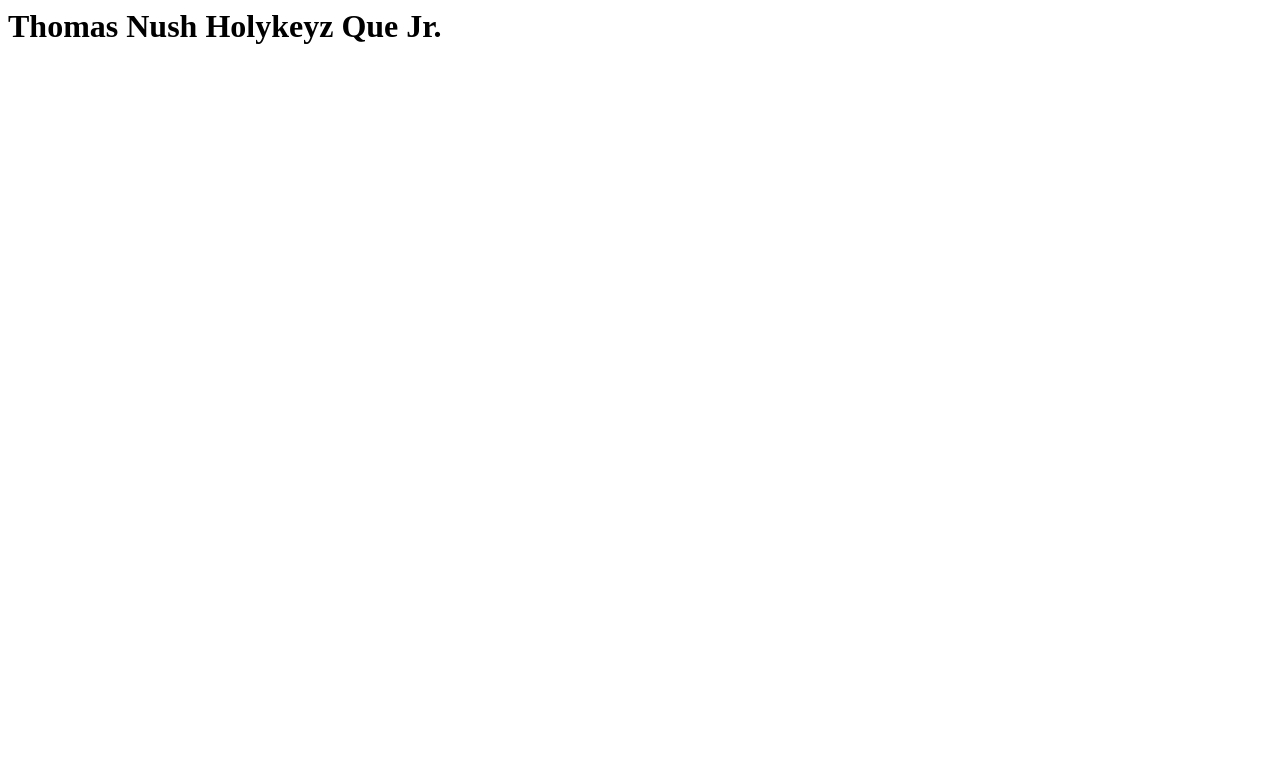
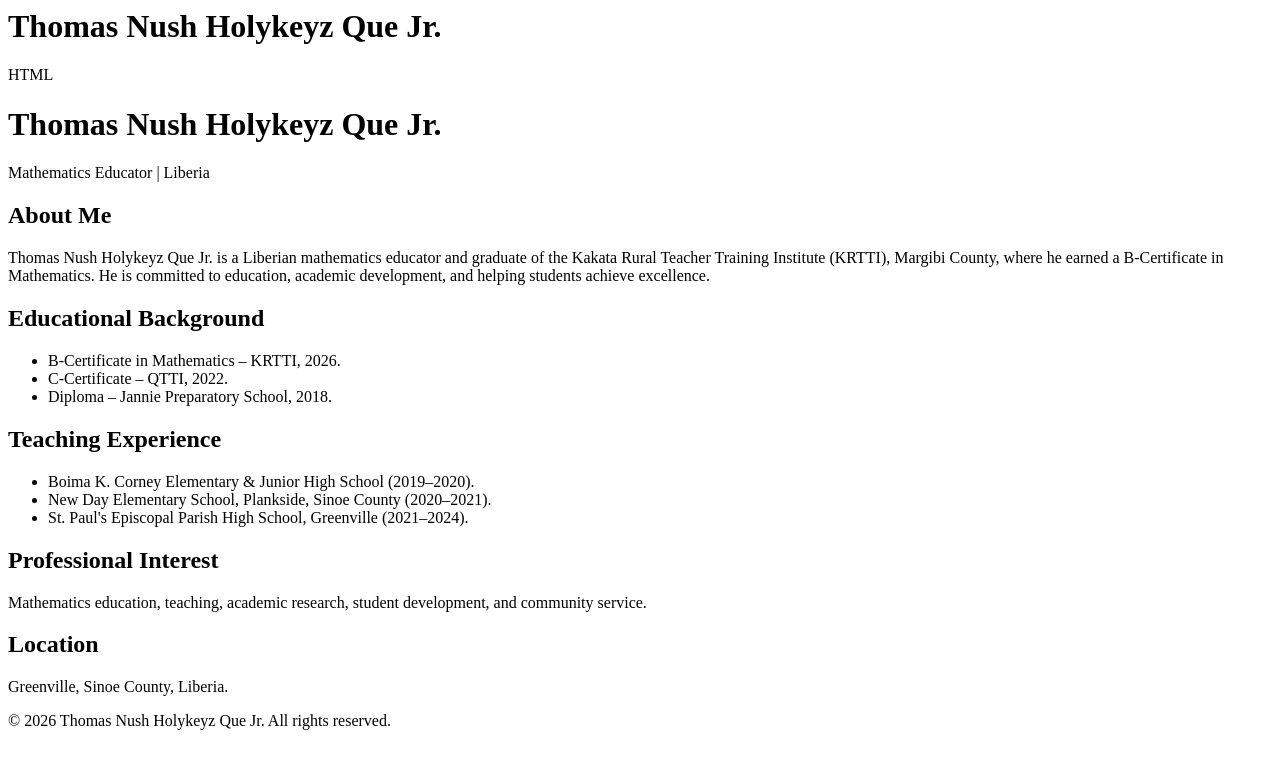
Before and after one commit to 99holykeyz-blip/Thomas-N-Que-Jr-, a plain HTML site: page index.html in a window 1280 px wide. Drawn offline with Linux system fonts and the light colour scheme.

Commit message:
Update index.html

```diff
--- a/index.html
+++ b/index.html
@@ -1 +1,56 @@
 <h1> Thomas Nush Holykeyz Que Jr.</h1>
+HTML
+
+<!DOCTYPE html>
+<html lang="en">
+<head>
+<meta charset="UTF-8">
+<meta name="viewport" content="width=device-width, initial-scale=1.0">
+<title>Thomas Nush Holykeyz Que Jr. | Mathematics Educator</title>
+<meta name="description" content="Official biography of Thomas Nush Holykeyz Que Jr., a Liberian mathematics educator and KRTTI graduate.">
+</head>
+<body>
+
+<header>
+<h1>Thomas Nush Holykeyz Que Jr.</h1>
+<p>Mathematics Educator | Liberia</p>
+</header>
+
+<h2>About Me</h2>
+<p>
+Thomas Nush Holykeyz Que Jr. is a Liberian mathematics educator
+and graduate of the Kakata Rural Teacher Training Institute
+(KRTTI), Margibi County, where he earned a B-Certificate
+in Mathematics. He is committed to education, academic
+development, and helping students achieve excellence.
+</p>
+
+<h2>Educational Background</h2>
+<ul>
+<li>B-Certificate in Mathematics – KRTTI, 2026.</li>
+<li>C-Certificate – QTTI, 2022.</li>
+<li>Diploma – Jannie Preparatory School, 2018.</li>
+</ul>
+
+<h2>Teaching Experience</h2>
+<ul>
+<li>Boima K. Corney Elementary & Junior High School (2019–2020).</li>
+<li>New Day Elementary School, Plankside, Sinoe County (2020–2021).</li>
+<li>St. Paul's Episcopal Parish High School, Greenville (2021–2024).</li>
+</ul>
+
+<h2>Professional Interest</h2>
+<p>
+Mathematics education, teaching, academic research,
+student development, and community service.
+</p>
+
+<h2>Location</h2>
+<p>Greenville, Sinoe County, Liberia.</p>
+
+<footer>
+<p>© 2026 Thomas Nush Holykeyz Que Jr. All rights reserved.</p>
+</footer>
+
+</body>
+</html>
```
